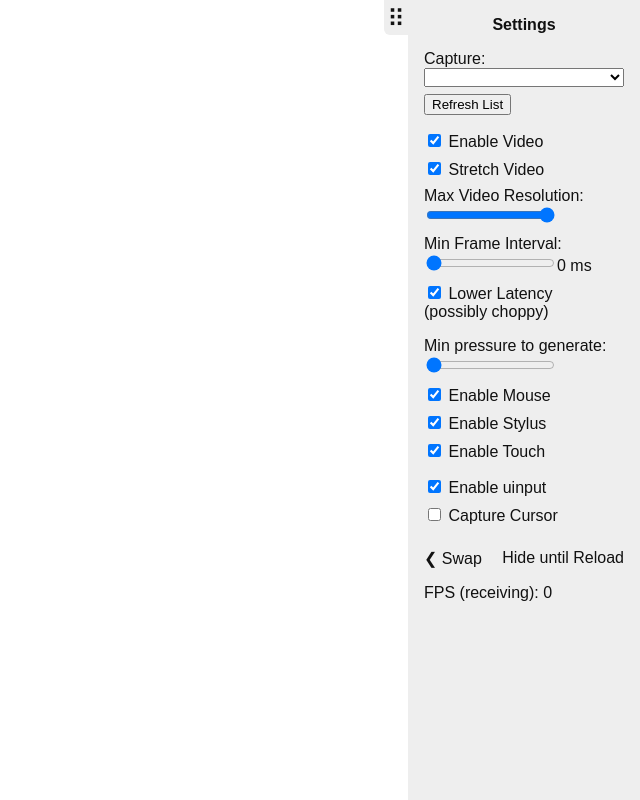
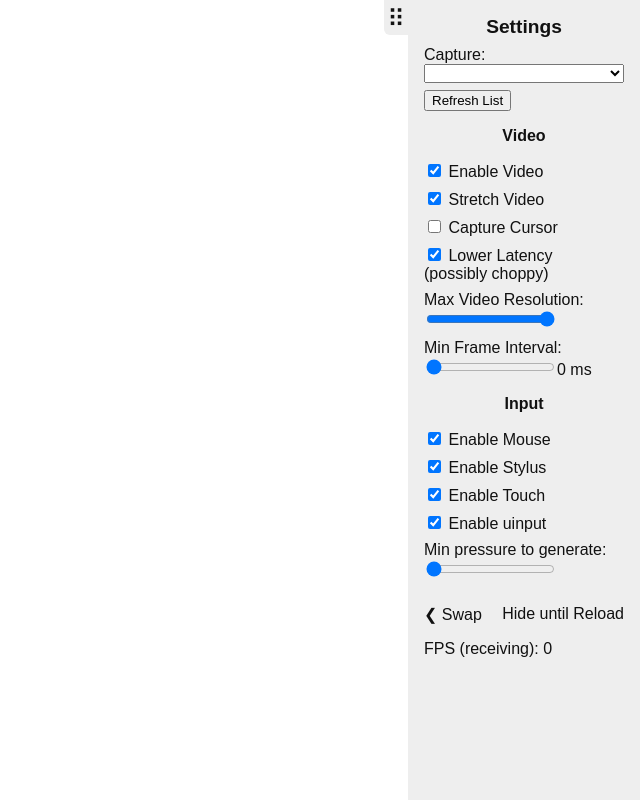
Before and after one commit to H-M-H/Weylus, a plain HTML site: page www/templates/index.html in a window 1280 px wide. Shown: the whole page, without its empty margins (640-1280 px from the left). Drawn offline with Linux system fonts and the light colour scheme; files that its build step writes are made by us from their sources; a script that the page names is missing.

Commit message:
Restructure settings a little.

```diff
--- a/www/static/style.css
+++ b/www/static/style.css
@@ -102,12 +102,17 @@ input[type='range']::-webkit-slider-runnable-track, input[type="range"]::-moz-ra
     display: none !important;
 }
 #settings h2 {
-    font-size: 1em;
+    font-size: 1.2em;
     margin: 0;
     text-align: center;
 }
+#settings h3 {
+    font-size: 1em;
+    margin-top: 0.2;
+    text-align: center;
+}
 #settings section {
-    margin-top: 1em;
+    margin-bottom: 1em;
 }
 #settings section label, section button {
     display: block;
--- a/www/templates/index.html
+++ b/www/templates/index.html
@@ -25,28 +25,28 @@
                     <select id="window"></select>
                     <button id="refresh">Refresh List</button>
                 </section>
+                <h3>Video</h3>
                 <section>
                     <label><input type="checkbox" id="enable_video" checked /> <span>Enable Video</span></label>
                     <label><input type="checkbox" id="stretch" checked /> <span>Stretch Video</span></label>
+                    <label {{#if (not capture_cursor_enabled)}}class="hide"{{/if}}>
+                        <input type="checkbox" id="capture_cursor" />
+                        <span>Capture Cursor</span>
+                    </label>
+                    <label><input type="checkbox" id="aggressive_seeking" checked /> <span>Lower Latency<br>(possibly choppy)</span></label>
                     <label>Max Video Resolution: <br><input type="range" id="scale_video" min="0.1" max="1" step="0.01" value="1"/><output></output></label>
                     <label>Min Frame Interval: <br><input type="range" id="frame_update_limit" value="0"/><output>0</output> ms</label>
-		    <label><input type="checkbox" id="aggressive_seeking" checked /> <span>Lower Latency<br>(possibly choppy)</span></label>
                 </section>
+                <h3>Input</h3>
                 <section>
-                    <label>Min pressure to generate: <br><input type="range" id="min_pressure" min="0" max="1" step="0.01" value="0"/></label>
                     <label><input type="checkbox" id="enable_mouse" checked /> <span>Enable Mouse</span></label>
                     <label><input type="checkbox" id="enable_stylus" checked /> <span>Enable Stylus</span></label>
                     <label><input type="checkbox" id="enable_touch" checked /> <span>Enable Touch</span></label>
-                </section>
-                <section>
                     <label {{#if (not uinput_enabled)}}class="hide"{{/if}}>
                         <input type="checkbox" id="uinput_support" checked />
                         <span>Enable uinput</span>
                     </label>
-                    <label {{#if (not capture_cursor_enabled)}}class="hide"{{/if}}>
-                        <input type="checkbox" id="capture_cursor" />
-                        <span>Capture Cursor</span>
-                    </label>
+                    <label>Min pressure to generate: <br><input type="range" id="min_pressure" min="0" max="1" step="0.01" value="0"/></label>
                 </section>
                 <section id="displayoptions">
                     <label id="leftylabel"><input type="checkbox" id="lefty" />Swap</label>
```
